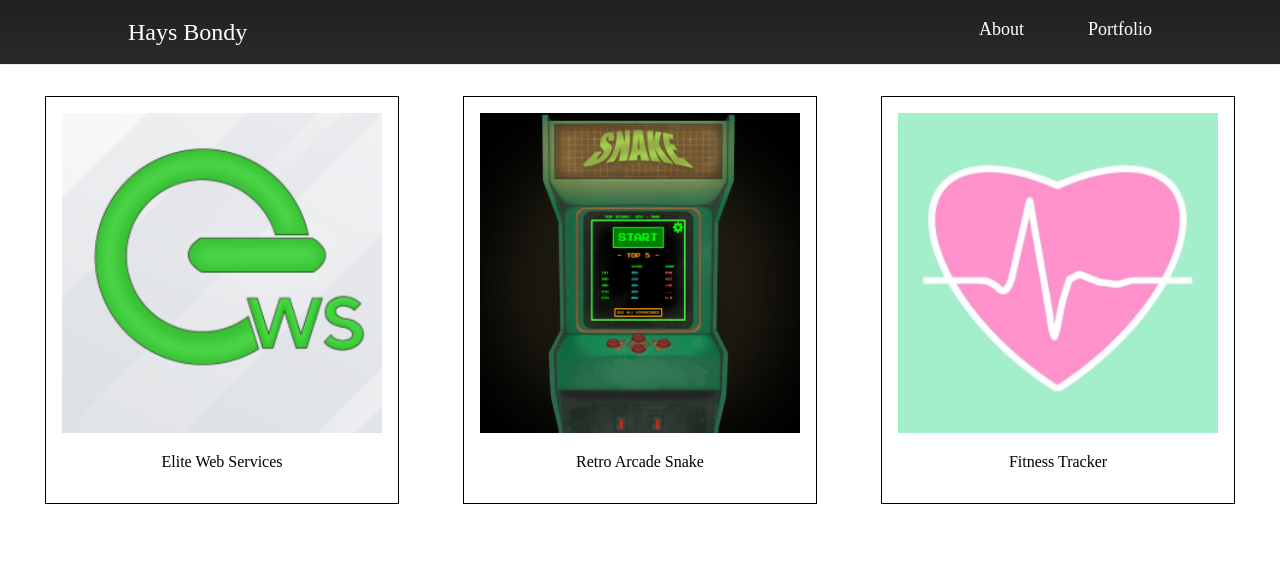
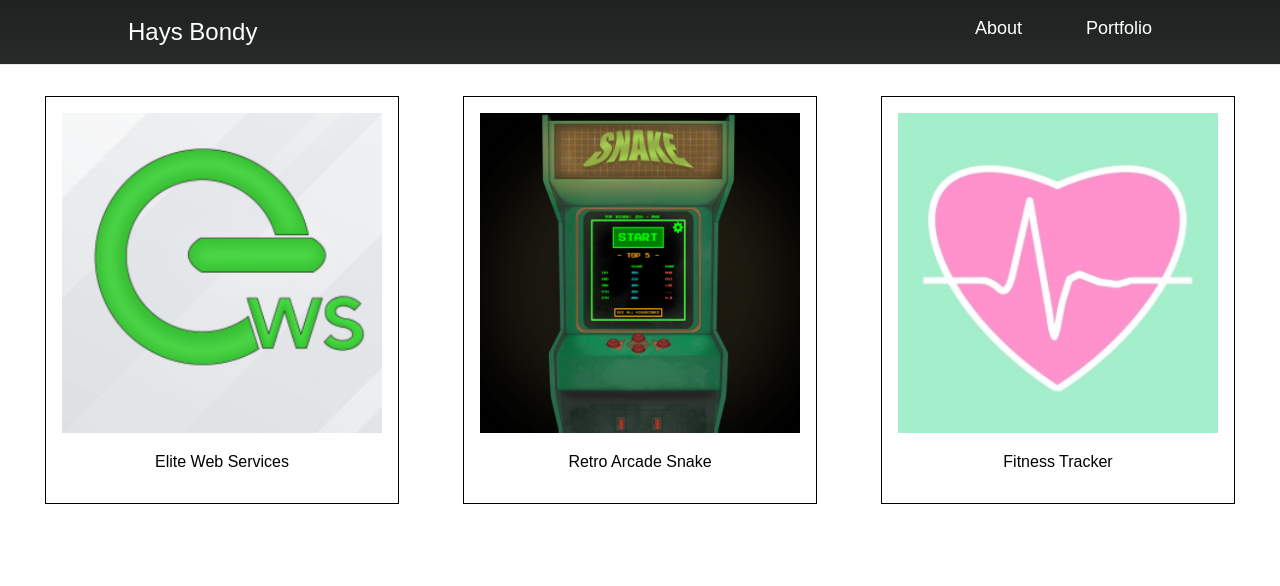
Before and after one commit to hays-b/Portfolio-Site, a React (Create React App) app: page /portfolio in a window 1280 px wide. Shown: the top 586 px of the page. Built offline with nearby package versions, Linux system fonts and the light colour scheme.

Commit message:
minor changes to portfolio card

```diff
--- a/src/components/Portfolio.jsx
+++ b/src/components/Portfolio.jsx
@@ -38,7 +38,7 @@ const Portfolio = () => {
         <a
           target="_blank"
           rel="noopener noreferrer"
-          href="https://retro-arcade-snake.herokuapp.com/"
+          href="https://fitness-tracker-react-app.herokuapp.com/"
         >
           <img
             className="portfolio-image"
--- a/src/style/index.css
+++ b/src/style/index.css
@@ -1,7 +1,16 @@
+* {
+  box-sizing: border-box;
+  -moz-box-sizing: border-box;
+  -webkit-box-sizing: border-box;
+  appearance: none;
+  -webkit-appearance: none;
+}
+
 body {
   margin: 0;
   height: 100vh;
   width: 100vw;
+  font-family: Arial, Helvetica, sans-serif;
   /* background-color: rgb(211, 240, 240); */
   /* color: white; */
 }
```
Also changed, not shown: src/logo.svg (deleted).
